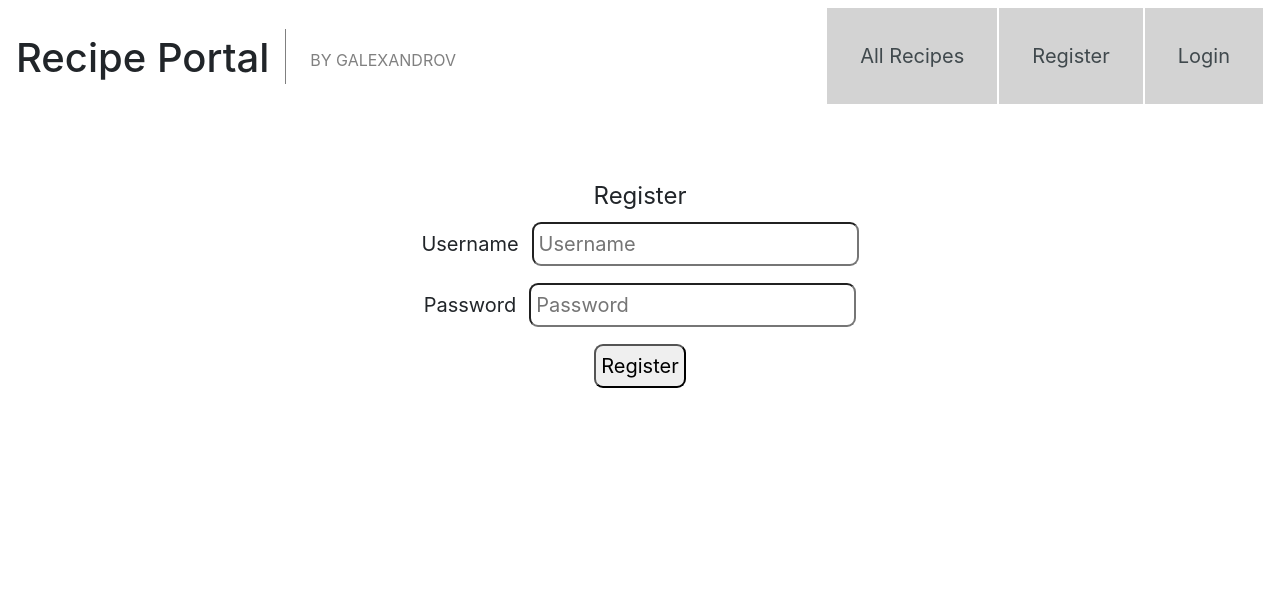
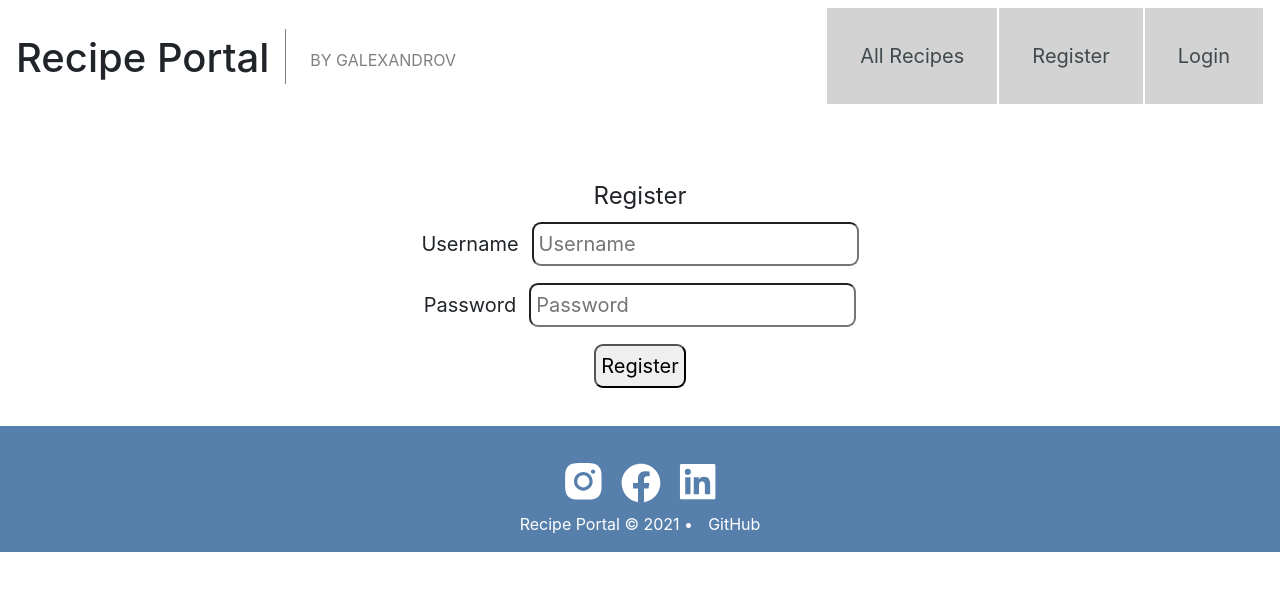
Before and after one commit to georgiAlexandrov5/recipe-portal, a React (Create React App) app: page /register in a window 1280 px wide. Shown: the top 590 px of the page. Built offline with nearby package versions, Linux system fonts and the light colour scheme.

Commit message:
Added Footer

```diff
--- a/src/App.js
+++ b/src/App.js
@@ -1,6 +1,7 @@
 import 'bootstrap/dist/css/bootstrap.min.css';
 import './App.css';
 import Header from './Components/Header/Header';
+import Footer from './Components/Footer/Footer'
 import { Route, Switch, Redirect } from 'react-router-dom';
 import Recipes from "./Components/Recipes/Recipes"
 import Login from "./Components/Login/Login"
@@ -32,6 +33,9 @@ function App() {
 
 
       </Switch>
+      <Footer />
+
+
     </>
   );
 }
--- a/src/Components/Footer/Footer.css
+++ b/src/Components/Footer/Footer.css
@@ -0,0 +1,49 @@
+footer {
+    padding: 1rem;
+    background-color: rgb(87, 127, 172);
+    text-align: center;
+    color: white;
+    margin-top: 3%;
+}
+
+footer a {
+    color: #000000c2;
+}
+
+footer a:hover {
+    text-decoration: underline;
+}
+
+.connections {
+    color: white;
+}
+
+.connections svg {
+    /* font-size: 30pt; */
+    margin: 7px;
+}
+
+.connections a {
+    color: white;
+}
+
+.connections a:hover {
+    color: #424242
+}
+
+#instaIcon {
+    font-size: 35pt;
+}
+
+#fbIcon {
+    font-size: 30pt;
+}
+
+#linkedIcon {
+    font-size: 34pt;
+}
+
+.gitLink{
+    color: white;
+    padding-left: 15px;
+}
--- a/src/Components/Footer/Footer.js
+++ b/src/Components/Footer/Footer.js
@@ -0,0 +1,22 @@
+import './Footer.css';
+import { AiFillInstagram, AiFillLinkedin } from 'react-icons/ai';
+import { FaFacebook } from 'react-icons/fa';
+
+
+function Footer() {
+    return (
+        <footer>
+            <div className="container">
+                <div className="connections">
+                    <a href="/#" id="instaIcon"><AiFillInstagram /></a>
+                    <a href="/#" id="fbIcon"><FaFacebook /></a>
+                    <a href="https://www.linkedin.com/in/georgi-alexandrov-498b9370/" target="_blank" rel="noreferrer" id="linkedIcon"><AiFillLinkedin /></a>
+                </div>
+                Recipe Portal &copy; 2021 &#8226;
+                <a className ="gitLink" href="https://github.com/georgiAlexandrov5?tab=repositories" target="_blank" rel="noreferrer">GitHub</a>
+            </div>
+        </footer >
+    )
+}
+
+export default Footer;
```
